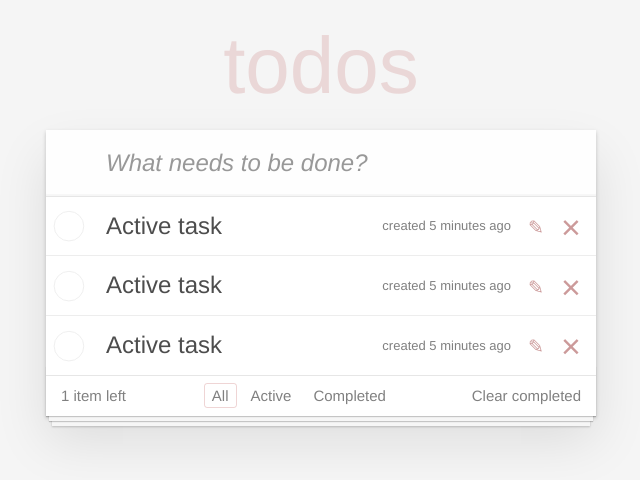
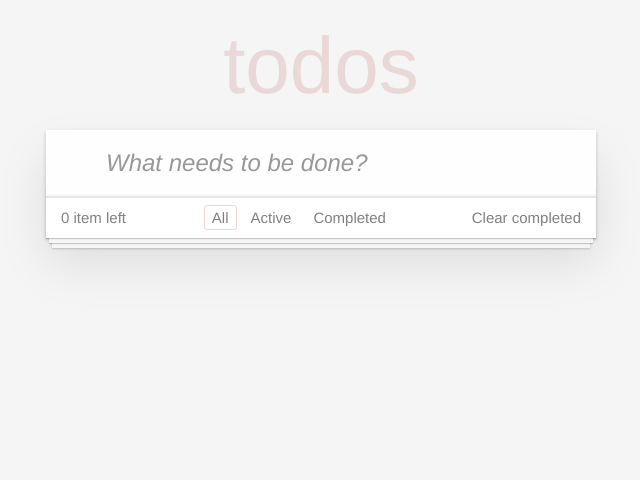
Before and after one commit to AndreyNester/react-todo-app, a React (Create React App) app: page / in a window 1280 px wide. Shown: the top 480 px of the page, without its empty margins (319-959 px from the left). Built offline with nearby package versions, Linux system fonts and the light colour scheme.

Commit message:
all added except countdown timer

```diff
--- a/src/App.jsx
+++ b/src/App.jsx
@@ -1,21 +1,41 @@
-import React from 'react';
+/* eslint-disable import/no-cycle */
+import React, { createContext, useMemo, useReducer } from 'react';
 
 import './App.css';
 import Footer from './components/Footer/Footer';
 import NewTaskForm from './components/NewTaskForm/NewTaskForm';
 import TaskList from './components/TaskList/TaskList';
+import appReducer from './components/store/reducers/reducers';
+
+export const dataContext = createContext();
 
 function App() {
+  const initialState = {
+    visList: [],
+    globList: [],
+  };
+
+  const [data, dispatchData] = useReducer(appReducer, initialState);
+
+  const value = useMemo(() => {
+    return {
+      data,
+      dispatchData,
+    };
+  }, []);
+
   return (
     <section className="todoapp">
-      <header className="header">
-        <NewTaskForm />
-      </header>
+      <dataContext.Provider value={value}>
+        <header className="header">
+          <NewTaskForm />
+        </header>
 
-      <section className="main">
-        <TaskList />
-        <Footer />
-      </section>
+        <section className="main">
+          <TaskList visList={data.visList} />
+          <Footer count={data.globList.filter((el) => !el.completed).length} />
+        </section>
+      </dataContext.Provider>
     </section>
   );
 }
--- a/src/components/Footer/Footer.jsx
+++ b/src/components/Footer/Footer.jsx
@@ -1,12 +1,19 @@
+/* eslint-disable import/no-cycle */
+import { useContext } from 'react';
+
+import { dataContext } from '../../App';
 import TaskFilter from '../TasksFilter/TaskFilter';
+import { onClearActive } from '../store/actions/actions';
 import './Footer.css';
 
-function Footer() {
+function Footer(props) {
+  const { dispatchData } = useContext(dataContext);
+  const { count } = props;
   return (
     <footer className="footer">
-      <span className="todo-count">1 item left</span>
+      <span className="todo-count">{count} item left</span>
       <TaskFilter />
-      <button type="button" className="clear-completed">
+      <button type="button" className="clear-completed" onClick={() => dispatchData(onClearActive())}>
         Clear completed
       </button>
     </footer>
--- a/src/components/NewTaskForm/NewTaskForm.jsx
+++ b/src/components/NewTaskForm/NewTaskForm.jsx
@@ -1,11 +1,34 @@
+/* eslint-disable import/no-cycle */
+import { useContext, useState } from 'react';
+
+// eslint-disable-next-line import/order
+import { dataContext } from '../../App';
+// eslint-disable-next-line import/order
+import { onAdd } from '../store/actions/actions';
 import './NewTaskForm.css';
+import isValid from './utils';
 
 function NewTaskForm() {
+  const [inputValue, setInputValue] = useState('');
+
+  const { dispatchData } = useContext(dataContext);
+
+  const onSubmit = (value) => {
+    dispatchData(onAdd({ title: value }));
+    setInputValue('');
+  };
+
   return (
-    <>
+    <form action="" onSubmit={(e) => (isValid(e, inputValue) ? onSubmit(inputValue) : null)}>
       <h1>todos</h1>
-      <input type="text" className="new-todo" placeholder="What needs to be done?" />
-    </>
+      <input
+        type="text"
+        className="new-todo"
+        placeholder="What needs to be done?"
+        value={inputValue}
+        onChange={(e) => setInputValue(e.target.value)}
+      />
+    </form>
   );
 }
 
--- /dev/null
+++ b/src/components/NewTaskForm/utils.jsx
@@ -0,0 +1,6 @@
+const isValid = (e, value) => {
+  e.preventDefault();
+  return Boolean(value);
+};
+
+export default isValid;
--- a/src/components/Task/Task.jsx
+++ b/src/components/Task/Task.jsx
@@ -1,22 +1,73 @@
-/* eslint-disable jsx-a11y/label-has-associated-control */
+/* eslint-disable import/no-cycle */
+import { useContext, useEffect, useState } from 'react';
+
+import { dataContext } from '../../App';
+// eslint-disable-next-line import/order
+import { onComplete, onDelete, onEdit } from '../store/actions/actions';
 import './Task.css';
+import timeFormater from './utils';
 
-function Task({ id }) {
+function Task(props) {
+  const { dispatchData } = useContext(dataContext);
+  const {
+    item: {
+      id,
+      title,
+      completed,
+      timer: { createdAt },
+    },
+  } = props;
+
+  const [editing, setEditing] = useState(false);
+  const [editingValue, setEditingValue] = useState(title);
+  const [createTime, setCreateTime] = useState(timeFormater(createdAt));
+
+  useEffect(() => {
+    setEditingValue(title);
+  }, [editing]);
+
+  useEffect(() => {
+    setEditing(false);
+  }, [title]);
+
+  useEffect(() => {
+    const interval = setInterval(() => setCreateTime(timeFormater(createdAt)), 2000);
+    return () => clearInterval(interval);
+  }, []);
+
   return (
-    <li className="">
+    <li className={`${completed ? 'completed' : ''} ${editing ? 'editing' : ''}`}>
       <div className="view">
-        <input id={id} type="checkbox" className="toggle" />
+        <input
+          id={id}
+          type="checkbox"
+          className="toggle"
+          onChange={() => dispatchData(onComplete({ id }))}
+          checked={completed}
+        />
         <label htmlFor={id}>
-          <span className="description">Active task</span>
-          <span className="created">created 5 minutes ago</span>
+          <span className="description">{title}</span>
+          <span className="created">created {createTime}</span>
         </label>
-        <button type="button" className="icon icon-edit">
+        <button type="button" className="icon icon-edit" onClick={() => setEditing((prevState) => !prevState)}>
           {' '}
         </button>
-        <button type="button" className="icon icon-destroy">
+        <button type="button" className="icon icon-destroy" onClick={() => dispatchData(onDelete({ id }))}>
           {' '}
         </button>
       </div>
+      {editing && (
+        <input
+          type="text"
+          className="edit"
+          value={editingValue}
+          onKeyUp={(e) =>
+            (e.code === 'Escape' && setEditing((prevState) => !prevState)) ||
+            (e.code === 'Enter' && dispatchData(onEdit({ title: editingValue, id })))
+          }
+          onChange={(e) => setEditingValue(e.target.value)}
+        />
+      )}
     </li>
   );
 }
--- /dev/null
+++ b/src/components/Task/utils.jsx
@@ -0,0 +1,5 @@
+import { formatDistanceToNow } from 'date-fns';
+
+const timeFormater = (createdAt) => formatDistanceToNow(new Date(createdAt), { includeSeconds: true });
+
+export default timeFormater;
--- a/src/components/TaskList/TaskList.jsx
+++ b/src/components/TaskList/TaskList.jsx
@@ -1,12 +1,15 @@
 import Task from '../Task/Task';
 import './TaskList.css';
 
-function TaskList() {
+function TaskList(props) {
+  const { visList } = props;
+  console.log(visList);
+
   return (
     <ul className="todo-list">
-      <Task id={1} />
-      <Task id={2} />
-      <Task id={3} />
+      {visList.map((el) => (
+        <Task item={el} key={el.id} />
+      ))}
     </ul>
   );
 }
--- a/src/components/TasksFilter/TaskFilter.jsx
+++ b/src/components/TasksFilter/TaskFilter.jsx
@@ -1,25 +1,33 @@
+/* eslint-disable import/no-cycle */
+import { useContext, useState } from 'react';
+
+// eslint-disable-next-line import/order
+import { dataContext } from '../../App';
 import './TaskFilter.css';
+import filtersList from './filters';
 
 function TaskFilter() {
+  const [actIndex, setActIndex] = useState(0);
+
+  const switchSel = (index, cb) => {
+    setActIndex(index);
+    return cb();
+  };
+
+  const { dispatchData } = useContext(dataContext);
   return (
     <ul className="filters">
-      <li>
-        <button type="button" className="selected">
-          All
-        </button>
-      </li>
-
-      <li>
-        <button type="button" className="">
-          Active
-        </button>
-      </li>
-
-      <li>
-        <button type="button" className="">
-          Completed
-        </button>
-      </li>
+      {filtersList.map((el, index) => (
+        <li key={el.id}>
+          <button
+            type="button"
+            className={index === actIndex ? 'selected' : ''}
+            onClick={() => dispatchData(switchSel(index, el.onFilter))}
+          >
+            {el.title}
+          </button>
+        </li>
+      ))}
     </ul>
   );
 }
--- /dev/null
+++ b/src/components/TasksFilter/filters.jsx
@@ -0,0 +1,21 @@
+import { onFilterActive, onFilterAll, onFilterCompleted } from '../store/actions/actions';
+
+const filtersList = [
+  {
+    title: 'All',
+    onFilter: onFilterAll,
+    id: 0,
+  },
+  {
+    title: 'Active',
+    onFilter: onFilterActive,
+    id: 1,
+  },
+  {
+    title: 'Completed',
+    onFilter: onFilterCompleted,
+    id: 2,
+  },
+];
+
+export default filtersList;
--- /dev/null
+++ b/src/components/store/actions/actions.jsx
@@ -0,0 +1,55 @@
+export const onAdd = (value) => {
+  return {
+    type: 'ADD',
+    payload: value,
+  };
+};
+
+export const onDelete = (value) => {
+  return {
+    type: 'DELETE',
+    payload: value,
+  };
+};
+
+export const onComplete = (value) => {
+  return {
+    type: 'COMPLETE',
+    payload: value,
+  };
+};
+
+export const onEdit = (value) => {
+  return {
+    type: 'EDIT',
+    payload: value,
+  };
+};
+
+export const onClearActive = (value) => {
+  return {
+    type: 'CLEAR_ACTIVE',
+    payload: value,
+  };
+};
+
+export const onFilterAll = (value) => {
+  return {
+    type: 'FILTER_ALL',
+    payload: value,
+  };
+};
+
+export const onFilterCompleted = (value) => {
+  return {
+    type: 'FILTER_COMPLETED',
+    payload: value,
+  };
+};
+
+export const onFilterActive = (value) => {
+  return {
+    type: 'FILTER_ACTIVE',
+    payload: value,
+  };
+};
--- /dev/null
+++ b/src/components/store/reducers/reducers.jsx
@@ -0,0 +1,132 @@
+const appReducer = (prevState, action) => {
+  switch (action.type) {
+    case 'ADD': {
+      const id = prevState.globList.length ? Math.max(...prevState.globList.map((el) => el.id)) + 1 : 0;
+      const createdAt = new Date().getTime();
+      return {
+        ...prevState,
+        globList: [
+          ...prevState.globList,
+          {
+            title: action.payload.title,
+            id,
+            completed: false,
+            timer: {
+              createdAt,
+            },
+          },
+        ],
+        visList: [
+          ...prevState.visList,
+          {
+            title: action.payload.title,
+            id,
+            completed: false,
+            timer: {
+              createdAt,
+            },
+          },
+        ],
+      };
+    }
+
+    case 'COMPLETE': {
+      const idxG = prevState.globList.findIndex((el) => action.payload.id === el.id);
+      const idxV = prevState.visList.findIndex((el) => action.payload.id === el.id);
+
+      const newArrG = [...prevState.globList];
+      const newArrV = [...prevState.visList];
+
+      newArrG[idxG] = {
+        ...prevState.globList[idxG],
+        completed: !prevState.globList[idxG].completed,
+      };
+
+      newArrV[idxV] = {
+        ...prevState.visList[idxV],
+        completed: !prevState.visList[idxV].completed,
+      };
+
+      return {
+        ...prevState,
+        globList: newArrG,
+        visList: newArrV,
+      };
+    }
+
+    case 'DELETE': {
+      const newArrG = prevState.globList.filter((el) => el.id !== action.payload.id);
+      const newArrV = prevState.visList.filter((el) => el.id !== action.payload.id);
+      return {
+        ...prevState,
+        globList: newArrG,
+        visList: newArrV,
+      };
+    }
+
+    case 'EDIT': {
+      const idxG = prevState.globList.findIndex((el) => action.payload.id === el.id);
+      const idxV = prevState.visList.findIndex((el) => action.payload.id === el.id);
+
+      const newArrG = [...prevState.globList];
+      const newArrV = [...prevState.visList];
+
+      newArrG[idxG] = {
+        ...prevState.globList[idxG],
+        title: action.payload.title,
+      };
+
+      newArrV[idxV] = {
+        ...prevState.visList[idxV],
+        title: action.payload.title,
+      };
+
+      return {
+        ...prevState,
+        globList: newArrG,
+        visList: newArrV,
+      };
+    }
+
+    case 'CLEAR_ACTIVE': {
+      const newArrG = prevState.globList.filter((el) => !el.completed);
+      const newArrV = prevState.visList.filter((el) => !el.completed);
+
+      return {
+        ...prevState,
+        globList: newArrG,
+        visList: newArrV,
+      };
+    }
+
+    case 'FILTER_ALL': {
+      const newArrV = [...prevState.globList];
+      return {
+        ...prevState,
+        visList: newArrV,
+      };
+    }
+
+    case 'FILTER_ACTIVE': {
+      const newArrV = prevState.globList.filter((el) => !el.completed);
+      return {
+        ...prevState,
+        visList: newArrV,
+      };
+    }
+
+    case 'FILTER_COMPLETED': {
+      const newArrV = prevState.globList.filter((el) => el.completed);
+      return {
+        ...prevState,
+        visList: newArrV,
+      };
+    }
+
+    default:
+      break;
+  }
+  return prevState;
+};
+
+export default appReducer;
```
Also changed, not shown: .eslintrc.json.
